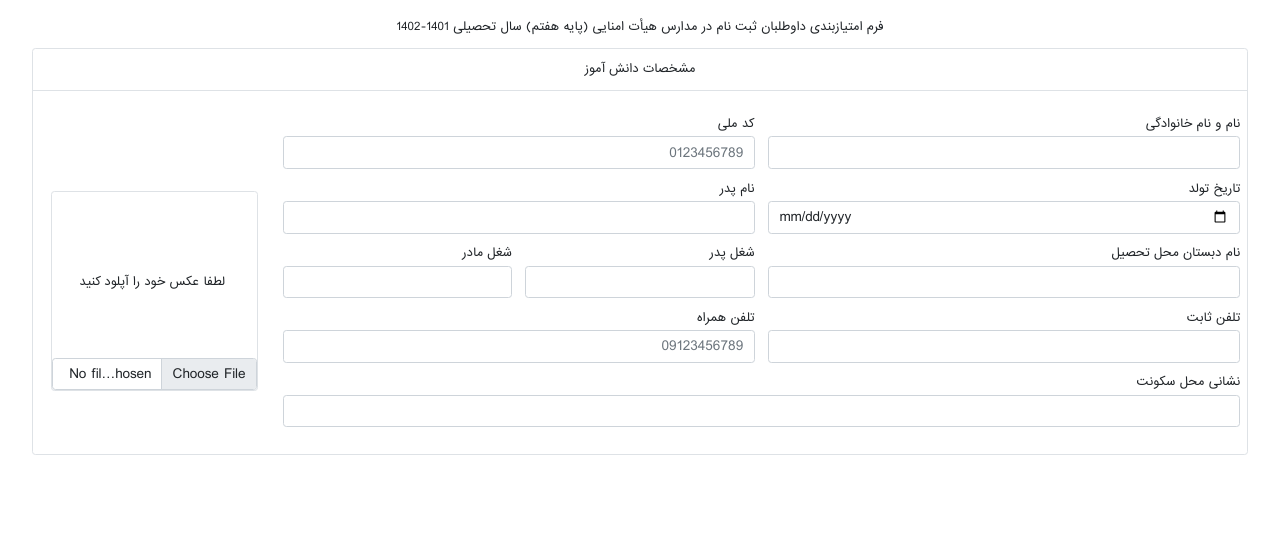
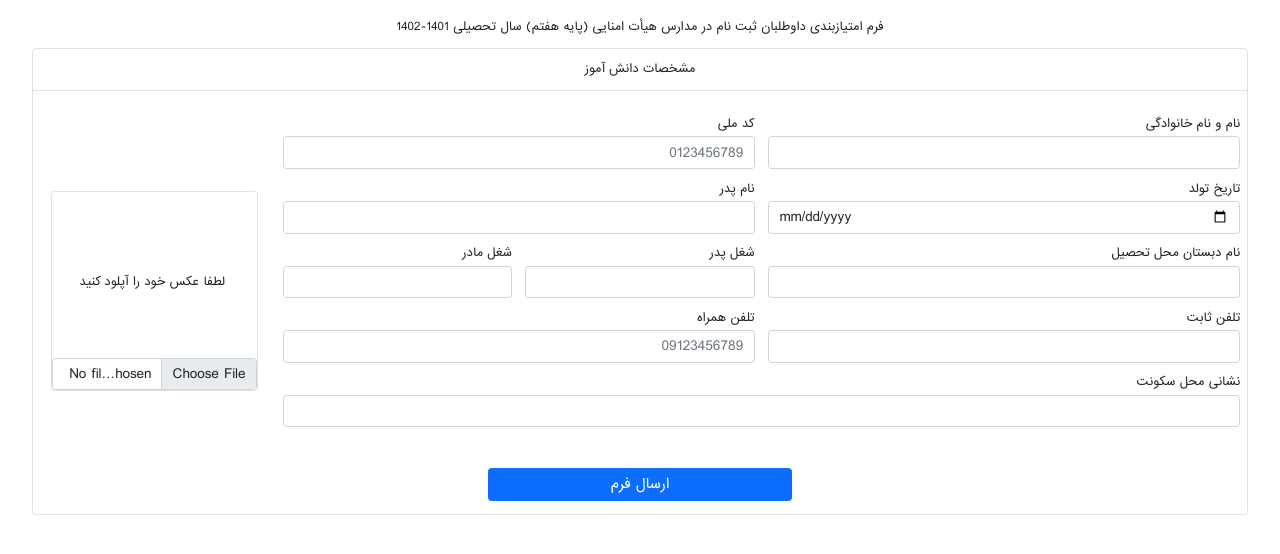
Before and after one commit to fbarzegar/form, a plain HTML site: page index.html in a window 1280 px wide. Drawn offline with nearby package versions, Linux system fonts and the light colour scheme; files that its build step writes are made by us from their sources; files whose address does not match are found by name.

Commit message:
add a submit form in index.html

```diff
--- a/index.html
+++ b/index.html
@@ -102,6 +102,9 @@
                             </div>
                         </div>
                     </div>
+                    <div class="col-12 text-center py-3 ">
+                      <button class="btn btn-primary w-25" type="submit">ارسال فرم</button>
+                    </div>
                 </div>
             </div>
         </section>
```
